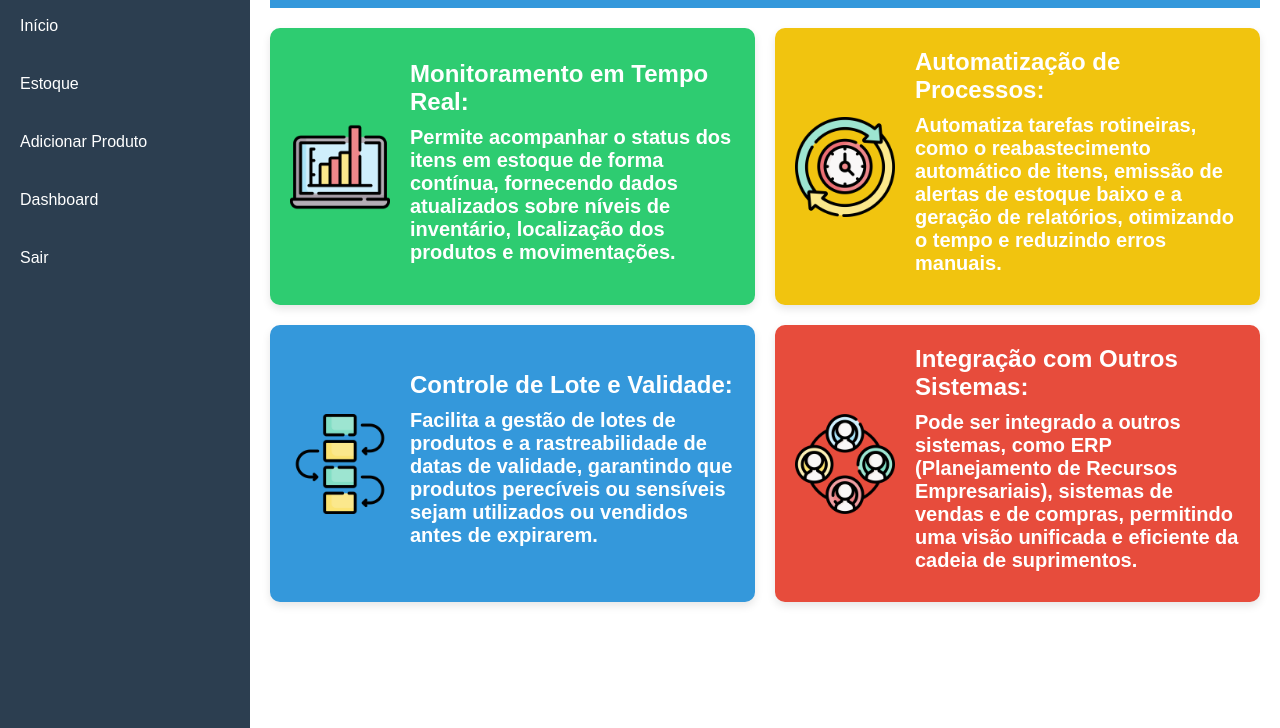
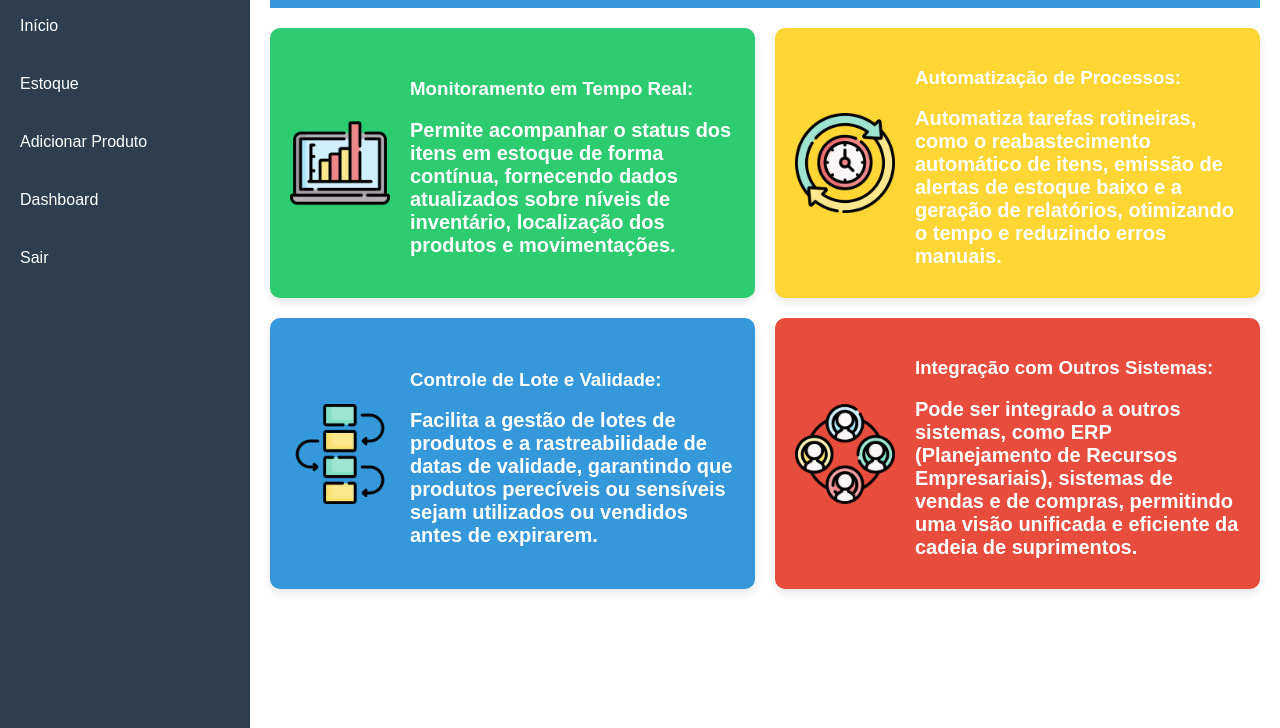
Before and after one commit to guilhermehvsantos/FrontEndPI, a plain HTML site: page home.html in a window 1280 px wide. Shown: the part 72-800 px from the top of the page. Drawn offline with Linux system fonts and the light colour scheme.

Commit message:
old layout

```diff
--- a/home.css
+++ b/home.css
@@ -120,7 +120,7 @@ header {
 }
 
 .card-yellow {
-  background-color: #f1c40f;
+  background-color: #ffd634;
 }
 
 .card-blue {
@@ -132,7 +132,7 @@ header {
 }
 
 .img {
-  display: FLEX;
+  display: flex;
   justify-content: center;
   align-items: center;
 }
--- a/home.html
+++ b/home.html
@@ -25,7 +25,7 @@
         <div class="card card-green">
           <img src="monitoring.png" alt="Imagem" class="card-img" />
           <div class="card-content">
-            <h2>Monitoramento em Tempo Real:</h2>
+            <h3>Monitoramento em Tempo Real:</h3>
             <p>
               Permite acompanhar o status dos itens em estoque de forma
               contínua, fornecendo dados atualizados sobre níveis de inventário,
@@ -36,7 +36,7 @@
         <div class="card card-yellow">
           <img src="automation.png" alt="Imagem" class="card-img" />
           <div class="card-content">
-            <h2>Automatização de Processos:</h2>
+            <h3>Automatização de Processos:</h3>
             <p>
               Automatiza tarefas rotineiras, como o reabastecimento automático
               de itens, emissão de alertas de estoque baixo e a geração de
@@ -47,7 +47,7 @@
         <div class="card card-blue">
           <img src="control.png" alt="Imagem" class="card-img" />
           <div class="card-content">
-            <h2>Controle de Lote e Validade:</h2>
+            <h3>Controle de Lote e Validade:</h3>
             <p>
               Facilita a gestão de lotes de produtos e a rastreabilidade de
               datas de validade, garantindo que produtos perecíveis ou sensíveis
@@ -58,7 +58,7 @@
         <div class="card card-red">
           <img src="integration.png" alt="Imagem" class="card-img" />
           <div class="card-content">
-            <h2>Integração com Outros Sistemas:</h2>
+            <h3>Integração com Outros Sistemas:</h3>
             <p>
               Pode ser integrado a outros sistemas, como ERP (Planejamento de
               Recursos Empresariais), sistemas de vendas e de compras,
```
